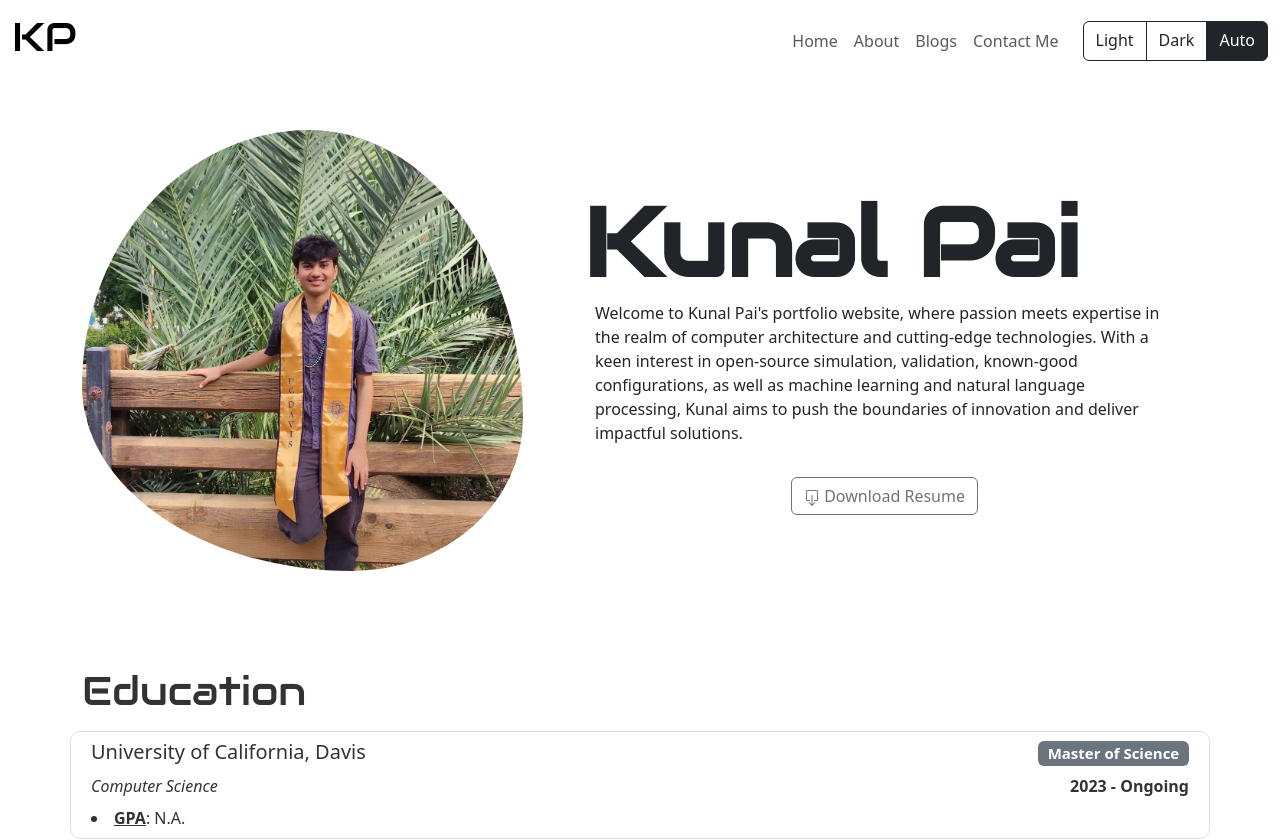
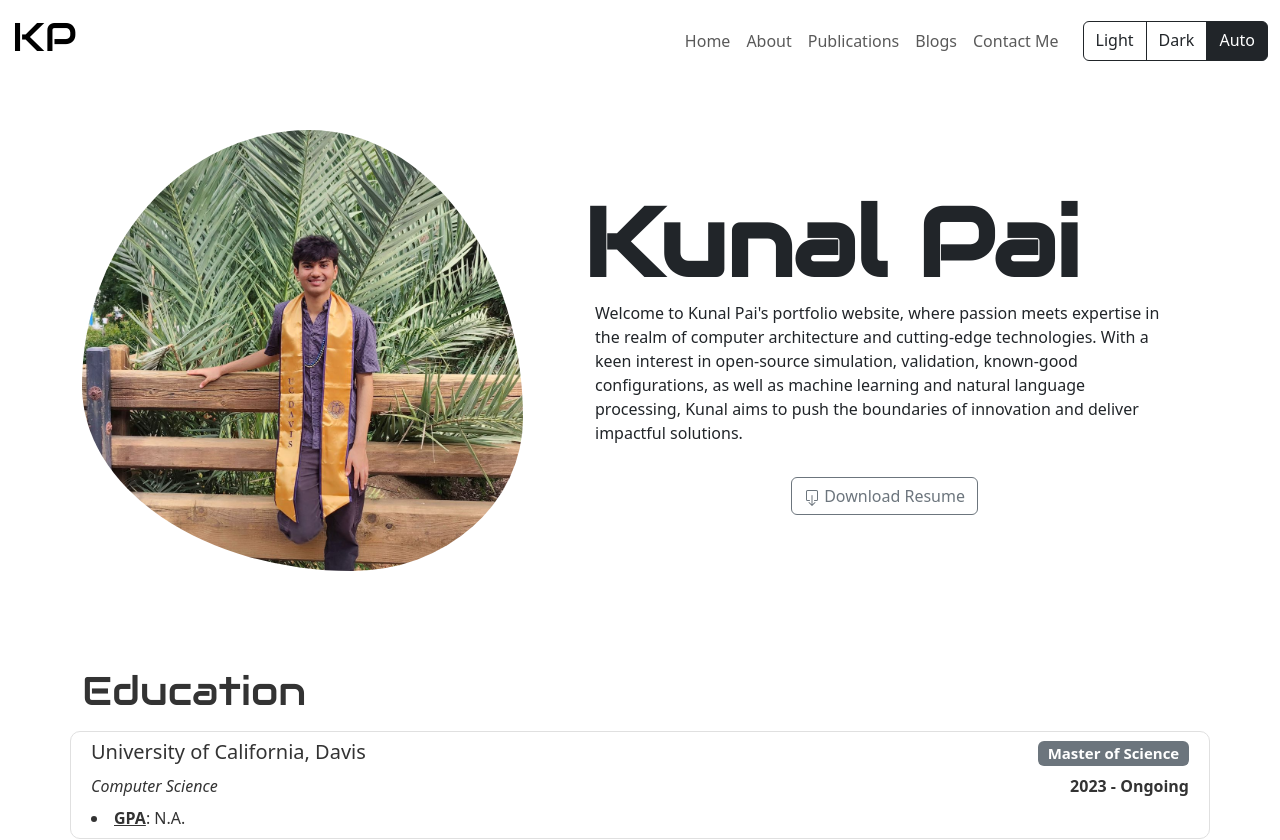
Before and after one commit to kunpai/my-website, a Next.js app: page / in a window 1280 px wide. Shown: the top 840 px of the page. Built offline with nearby package versions, Linux system fonts and the light colour scheme.

Commit message:
Fixed topbar

```diff
--- a/components/topbar.js
+++ b/components/topbar.js
@@ -142,6 +142,9 @@ export default function Topbar() {
                                 <Nav.Link href="/about" as={Link} className="main-text-regular" onClick={() => setShow(false)}>
                                     About
                                 </Nav.Link>
+                                <Nav.Link href="/publications" as={Link} className="main-text-regular" onClick={() => setShow(false)}>
+                                    Publications
+                                </Nav.Link>
                                 <Nav.Link href="/blogs" as={Link} className="main-text-regular" onClick={() => setShow(false)}>
                                     Blogs
                                 </Nav.Link>
```
